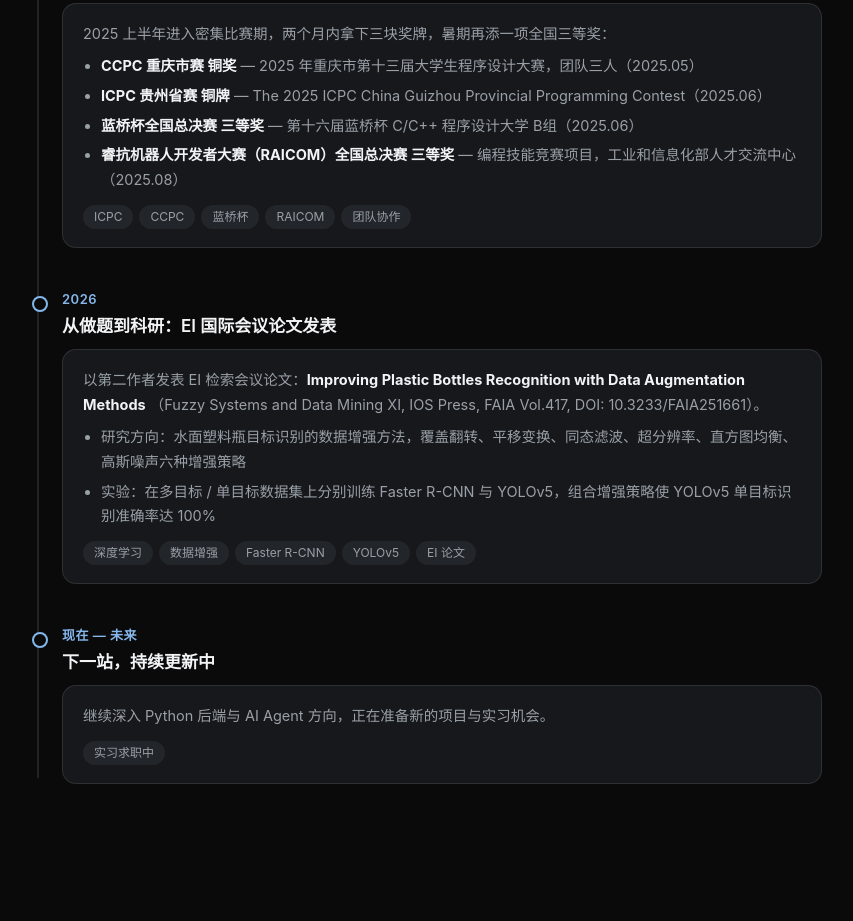
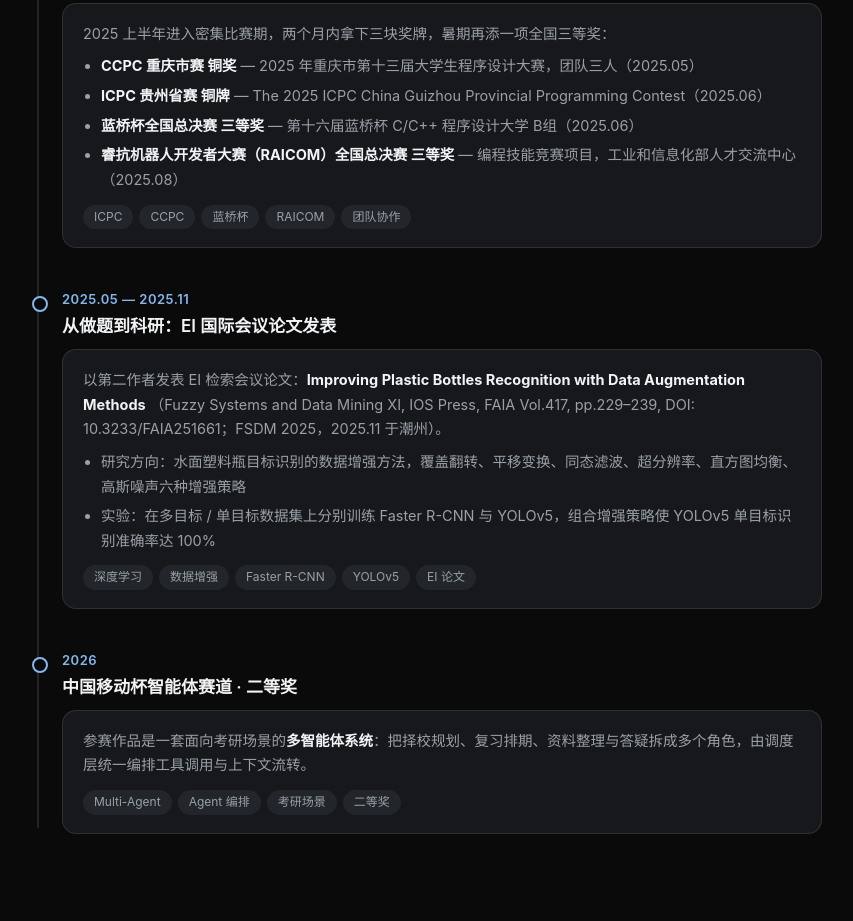
Before and after one commit to Sorwcyra/sorwcyra.github.io, a plain HTML site: page index.html in a window 1280 px wide. Shown: the part 2792-3713 px from the top of the page, without its empty margins (198-1051 px from the left). Drawn offline with Linux system fonts and the light colour scheme.

Commit message:
feat(journey): 论文时间改为 2025.05-2025.11，末条替换为中国移动杯二等奖（考研多智能体）

```diff
--- a/index.html
+++ b/index.html
@@ -703,11 +703,11 @@
       </div>
 
       <div class="tl-item reveal">
-        <div class="when">2026</div>
+        <div class="when">2025.05 — 2025.11</div>
         <div class="what">从做题到科研：EI 国际会议论文发表</div>
         <div class="detail">
           以第二作者发表 EI 检索会议论文：<b style="color:var(--text)">Improving Plastic Bottles Recognition with Data Augmentation Methods</b>
-          （Fuzzy Systems and Data Mining XI, IOS Press, FAIA Vol.417, DOI: 10.3233/FAIA251661）。
+          （Fuzzy Systems and Data Mining XI, IOS Press, FAIA Vol.417, pp.229–239, DOI: 10.3233/FAIA251661；FSDM 2025，2025.11 于潮州）。
           <ul>
             <li>研究方向：水面塑料瓶目标识别的数据增强方法，覆盖翻转、平移变换、同态滤波、超分辨率、直方图均衡、高斯噪声六种增强策略</li>
             <li>实验：在多目标 / 单目标数据集上分别训练 Faster R-CNN 与 YOLOv5，组合增强策略使 YOLOv5 单目标识别准确率达 100%</li>
@@ -717,11 +717,11 @@
       </div>
 
       <div class="tl-item reveal">
-        <div class="when">现在 — 未来</div>
-        <div class="what">下一站，持续更新中</div>
+        <div class="when">2026</div>
+        <div class="what">中国移动杯智能体赛道 · 二等奖</div>
         <div class="detail">
-          继续深入 Python 后端与 AI Agent 方向，正在准备新的项目与实习机会。
-          <div class="tags"><span class="tag">实习求职中</span></div>
+          参赛作品是一套面向考研场景的<b style="color:var(--text)">多智能体系统</b>：把择校规划、复习排期、资料整理与答疑拆成多个角色，由调度层统一编排工具调用与上下文流转。
+          <div class="tags"><span class="tag">Multi-Agent</span><span class="tag">Agent 编排</span><span class="tag">考研场景</span><span class="tag">二等奖</span></div>
         </div>
       </div>
 
```
